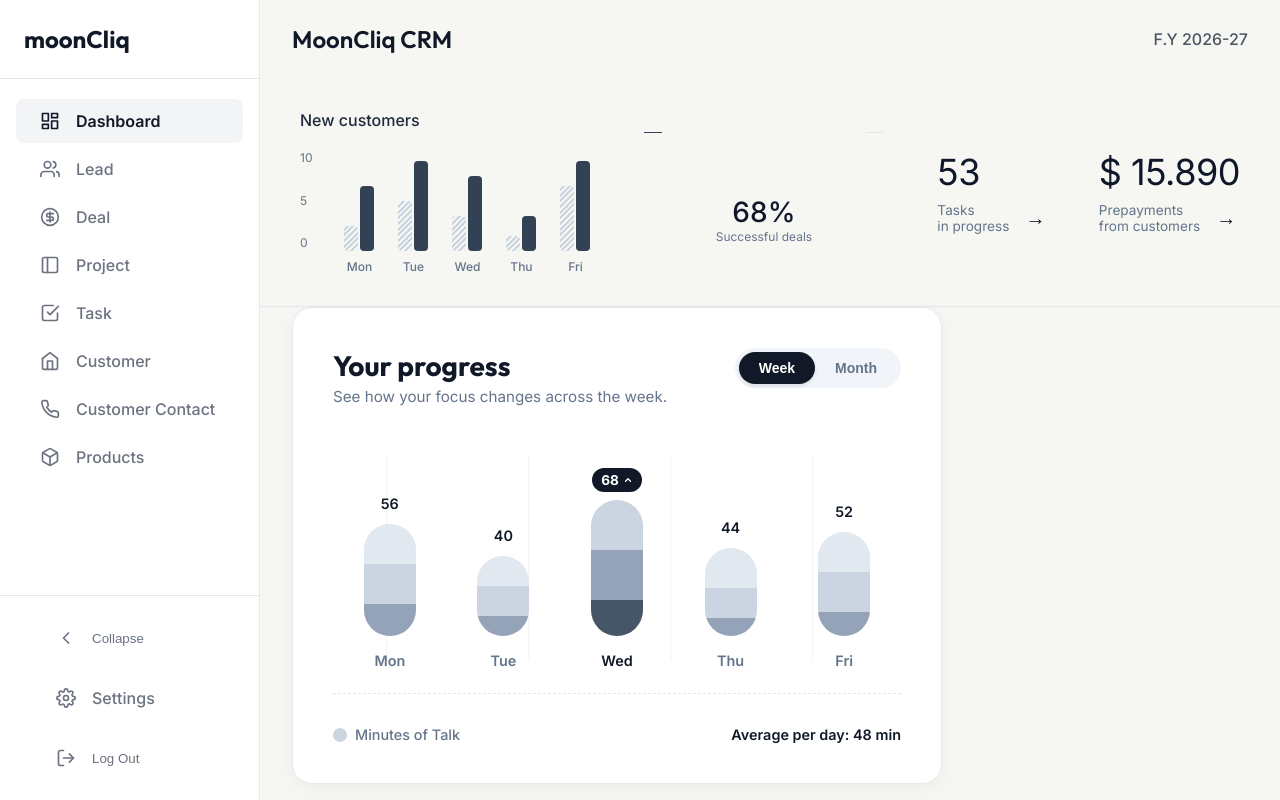
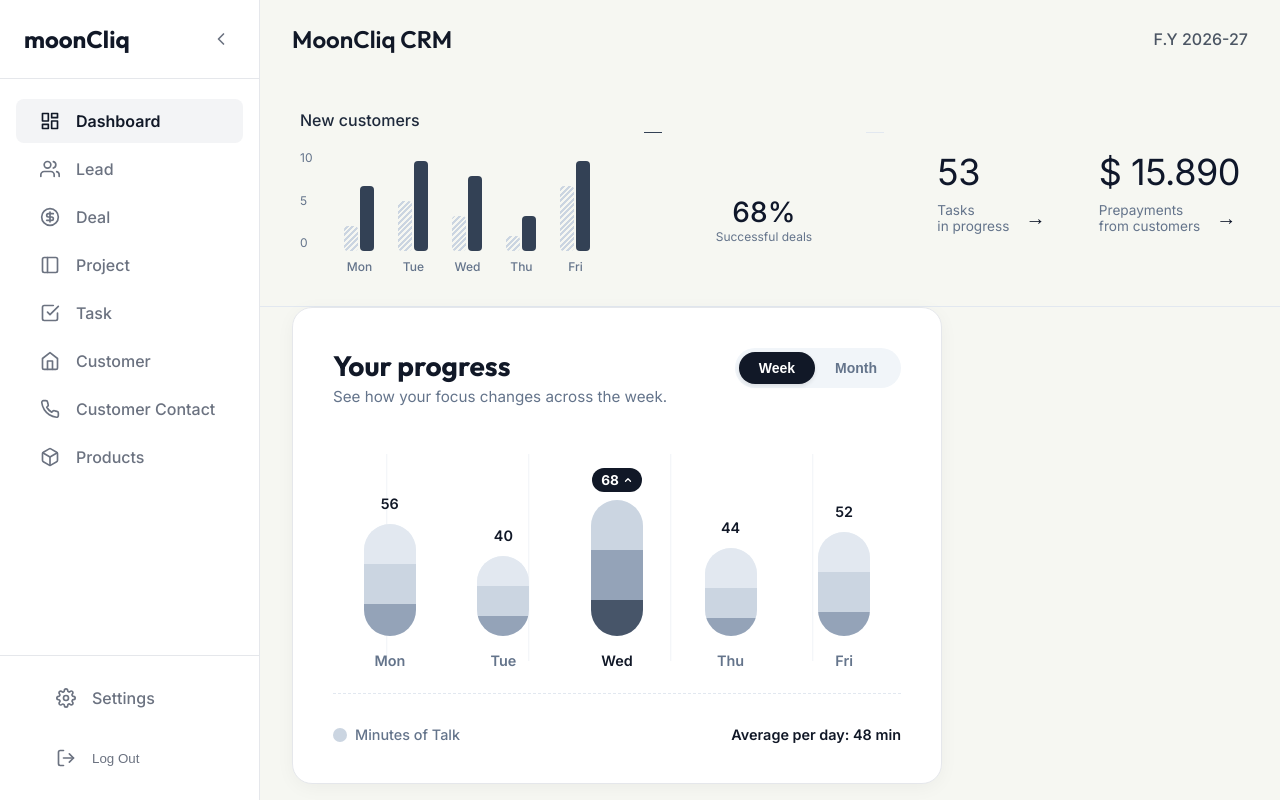
Before and after one commit to D4rk-Satan/mooncliq-orbit, a Next.js app: page /dashboard in a window 1280 px wide. Built offline with nearby package versions, Linux system fonts and the light colour scheme; no server answers; what aws-amplify would draw is missing.

Commit message:
fix: move collapse button to top of sidebar

```diff
--- a/src/components/Sidebar.js
+++ b/src/components/Sidebar.js
@@ -32,9 +32,18 @@ export default function Sidebar() {
 
   return (
     <aside className={`dashboard-sidebar ${isCollapsed ? 'collapsed' : ''}`} style={{ width: isCollapsed ? '72px' : '260px', transition: 'width 0.3s cubic-bezier(0.4, 0, 0.2, 1)', overflow: 'hidden', flexShrink: 0 }}>
-      <div className="sidebar-logo" style={{ display: 'flex', alignItems: 'center', justifyContent: isCollapsed ? 'center' : 'flex-start', padding: isCollapsed ? '1.5rem 0' : '1.5rem' }}>
+      <div className="sidebar-logo" style={{ display: 'flex', alignItems: 'center', justifyContent: isCollapsed ? 'center' : 'space-between', padding: isCollapsed ? '1.5rem 0' : '1.5rem' }}>
         {!isCollapsed && <span>moonCliq</span>}
         {isCollapsed && <span style={{ fontSize: '1.2rem' }}>mC</span>}
+        <button
+          onClick={() => setIsCollapsed(!isCollapsed)}
+          style={{ background: 'none', border: 'none', cursor: 'pointer', padding: '0.25rem', color: '#6b7280', display: 'flex', alignItems: 'center', justifyContent: 'center' }}
+          title="Toggle Sidebar"
+        >
+          <svg width="20" height="20" viewBox="0 0 24 24" fill="none" stroke="currentColor" strokeWidth="2" strokeLinecap="round" strokeLinejoin="round" style={{ transform: isCollapsed ? 'rotate(180deg)' : 'none', transition: 'transform 0.3s' }}>
+            <polyline points="15 18 9 12 15 6"></polyline>
+          </svg>
+        </button>
       </div>
       <nav className="sidebar-nav" style={{ padding: '1rem 0' }}>
         {navItems.map((item, idx) => (
@@ -45,17 +54,6 @@ export default function Sidebar() {
         ))}
       </nav>
       <div style={{ marginTop: 'auto', padding: isCollapsed ? '1rem 0' : '1rem', display: 'flex', flexDirection: 'column', gap: '0.5rem', borderTop: '1px solid #e5e7eb' }}>
-        <button
-          onClick={() => setIsCollapsed(!isCollapsed)}
-          className="nav-item"
-          style={{ display: 'flex', alignItems: 'center', gap: '1rem', justifyContent: isCollapsed ? 'center' : 'flex-start', padding: isCollapsed ? '0.75rem 0' : '0.75rem 1.5rem', background: 'none', border: 'none', cursor: 'pointer', width: '100%', margin: isCollapsed ? '0.25rem' : '0.25rem 1rem' }}
-          title="Toggle Sidebar"
-        >
-          <svg width="20" height="20" viewBox="0 0 24 24" fill="none" stroke="currentColor" strokeWidth="2" strokeLinecap="round" strokeLinejoin="round" style={{ transform: isCollapsed ? 'rotate(180deg)' : 'none', transition: 'transform 0.3s', flexShrink: 0 }}>
-            <polyline points="15 18 9 12 15 6"></polyline>
-          </svg>
-          {!isCollapsed && <span style={{ whiteSpace: 'nowrap' }}>Collapse</span>}
-        </button>
         <Link href="/settings" className={`nav-item ${pathname === "/settings" ? "active" : ""}`} style={{ display: 'flex', alignItems: 'center', gap: '1rem', textDecoration: 'none', justifyContent: isCollapsed ? 'center' : 'flex-start', padding: isCollapsed ? '0.75rem 0' : '0.75rem 1.5rem', margin: isCollapsed ? '0.25rem' : '0.25rem 1rem' }} title="Settings">
           <svg width="20" height="20" viewBox="0 0 24 24" fill="none" stroke="currentColor" strokeWidth="2" strokeLinecap="round" strokeLinejoin="round" style={{ flexShrink: 0 }}><circle cx="12" cy="12" r="3"></circle><path d="M19.4 15a1.65 1.65 0 0 0 .33 1.82l.06.06a2 2 0 0 1 0 2.83 2 2 0 0 1-2.83 0l-.06-.06a1.65 1.65 0 0 0-1.82-.33 1.65 1.65 0 0 0-1 1.51V21a2 2 0 0 1-2 2 2 2 0 0 1-2-2v-.09A1.65 1.65 0 0 0 9 19.4a1.65 1.65 0 0 0-1.82.33l-.06.06a2 2 0 0 1-2.83 0 2 2 0 0 1 0-2.83l.06-.06a1.65 1.65 0 0 0 .33-1.82 1.65 1.65 0 0 0-1.51-1H3a2 2 0 0 1-2-2 2 2 0 0 1 2-2h.09A1.65 1.65 0 0 0 4.6 9a1.65 1.65 0 0 0-.33-1.82l-.06-.06a2 2 0 0 1 0-2.83 2 2 0 0 1 2.83 0l.06.06a1.65 1.65 0 0 0 1.82.33H9a1.65 1.65 0 0 0 1-1.51V3a2 2 0 0 1 2-2 2 2 0 0 1 2 2v.09a1.65 1.65 0 0 0 1 1.51 1.65 1.65 0 0 0 1.82-.33l.06-.06a2 2 0 0 1 2.83 0 2 2 0 0 1 0 2.83l-.06.06a1.65 1.65 0 0 0-.33 1.82V9a1.65 1.65 0 0 0 1.51 1H21a2 2 0 0 1 2 2 2 2 0 0 1-2 2h-.09a1.65 1.65 0 0 0-1.51 1z"></path></svg>
           {!isCollapsed && <span style={{ whiteSpace: 'nowrap' }}>Settings</span>}
```
